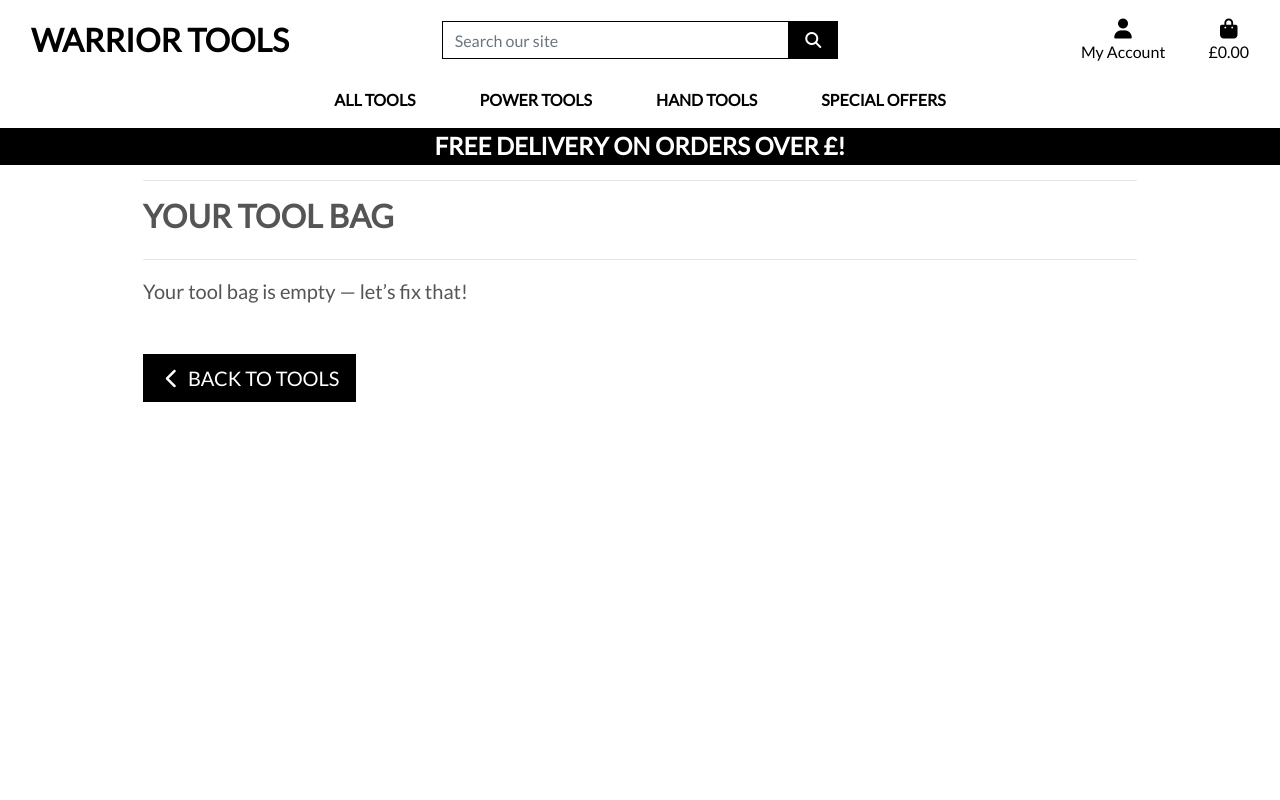
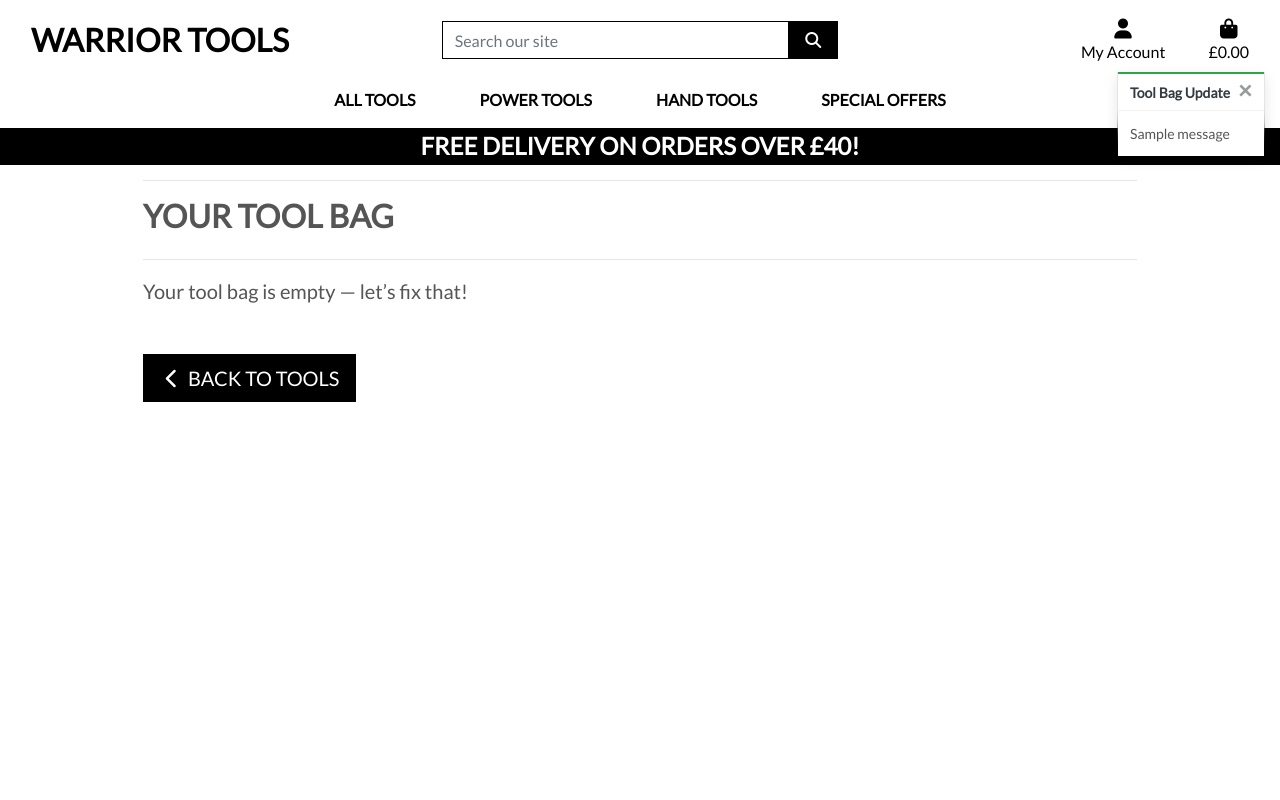
Before and after one commit to BrandonWarrior/warrior-tools, a Django app: page /bag/ in a window 1280 px wide. Run offline with Django 3.2, Linux system fonts and the light colour scheme; tables that the repository leaves empty hold one stand-in row (values such as "Sample post"); one stand-in notice (Sample message) is shown; some libraries are stand-ins or nearby versions.

Commit message:
add toasts that show a message  when user adds a item without size to bag

```diff
--- a/bag/views.py
+++ b/bag/views.py
@@ -1,4 +1,7 @@
 from django.shortcuts import render, redirect, reverse, HttpResponse
+from django.contrib import messages
+
+from products.models import Product
 
 # Create your views here.
 
@@ -10,6 +13,8 @@ def view_bag(request):
 
 def add_to_bag(request, item_id):
     """ Add a quantity of the specified product to the shopping bag """
+
+    product = Product.objects.get(pk=item_id)
 
     quantity = int(request.POST.get('quantity'))
     redirect_url = request.POST.get('redirect_url')
@@ -31,6 +36,7 @@ def add_to_bag(request, item_id):
             bag[item_id] += quantity
         else:
             bag[item_id] = quantity
+            messages.success(request, f'Added {product.name} to your bag')
 
     request.session['bag'] = bag
     return redirect(redirect_url)
--- a/products/models.py
+++ b/products/models.py
@@ -23,7 +23,7 @@ class Product(models.Model):
     description = models.TextField()
     has_sizes = models.BooleanField(default=False, null=True, blank=True)
 
-    # ✅ New field to define tool variant types
+    # field to define tool variant types
     variant_type = models.CharField(
         max_length=50,
         null=True,
--- a/static/css/base.css
+++ b/static/css/base.css
@@ -103,6 +103,23 @@ a.category-badge > span.badge:hover {
     cursor: pointer;
 }
 
+/* ------------------------------- bootstrap toasts */
+
+.message-container {
+    position: fixed;
+    top: 72px;
+    right: 15px;
+    z-index: 99999999999;
+}
+
+.custom-toast {
+    overflow: visible;
+}
+
+.toast-capper {
+    height: 2px;
+}
+
 /* -------------------------------- Media Queries */
 
 /* Slightly larger container on xl screens */
--- a/templates/base.html
+++ b/templates/base.html
@@ -125,13 +125,27 @@
 
     <div id="delivery-banner" class="row text-center">
       <div class="col bg-black text-white">
-        <h4 class="logo-font my-1">Free delivery on orders over £{{ free_shipping_threshold }}!</h4>
+        <h4 class="logo-font my-1">Free delivery on orders over £{{ free_delivery_threshold }}!</h4>
       </div>
     </div>
   </header>
 
   {% if messages %}
-  <div class="message-container"></div>
+  <div class="message-container">
+    {% for message in messages %}
+      {% with message.level as level %}
+        {% if level == 40 %}
+            {% include 'includes/toasts/toast_error.html' %}
+        {% elif level == 30 %}
+            {% include 'includes/toasts/toast_warning.html' %}
+        {% elif level == 25 %}
+            {% include 'includes/toasts/toast_success.html' %}
+        {% else %}
+            {% include 'includes/toasts/toast_info.html' %}
+        {% endif %}
+      {% endwith %}
+    {% endfor %}
+  </div>
   {% endif %}
 
   {% block page_header %}
@@ -141,6 +155,9 @@
   {% endblock %}
 
   {% block postloadjs %}
+  <script type="text/javascript">
+    $('.toast').toast('show');
+  </script>
   {% endblock %}
 
 </body>
--- /dev/null
+++ b/templates/includes/toasts/toast_success.html
@@ -0,0 +1,13 @@
+<div class="toast custom-toast rounded-0 border-top-0" data-autohide="false">
+    <div class="arrow-up arrow-success"></div>
+    <div class="w-100 toast-capper bg-success"></div>
+    <div class="toast-header bg-white text-dark">
+        <strong class="mr-auto">Tool Bag Update</strong>
+        <button type="button" class="ml-2 mb-1 close text-dark" data-dismiss="toast" aria-label="Close">
+            <span aria-hidden="true">&times;</span>
+        </button>
+    </div>
+    <div class="toast-body bg-white">
+        {{ message }}
+    </div>
+</div>
--- a/warrior_tools/settings.py
+++ b/warrior_tools/settings.py
@@ -79,6 +79,8 @@ TEMPLATES = [
         },
     },
 ]
+
+MESSAGE_STORAGE = 'django.contrib.messages.storage.session.SessionStorage'
 
 AUTHENTICATION_BACKENDS = [
     # Needed to login by username in Django admin, regardless of `allauth`
```
Also changed, not shown: templates/includes/toasts/toast_error.html (added, +13 -0 lines), templates/includes/toasts/toast_info.html (added, +13 -0 lines), templates/includes/toasts/toast_warning.html (added, +13 -0 lines), testing.md (added, +23 -0 lines).
